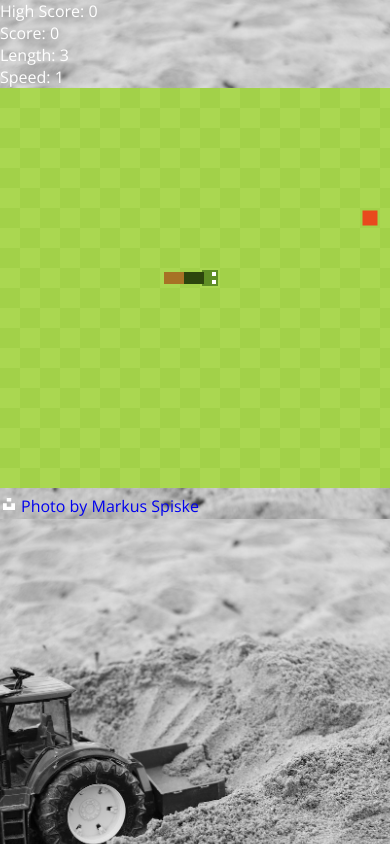
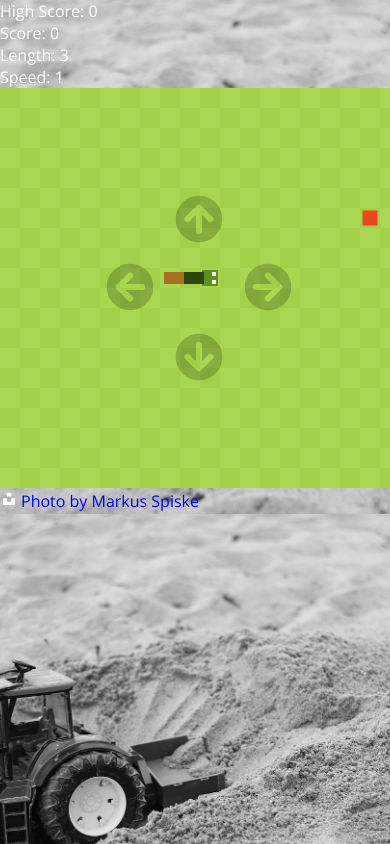
Before and after one commit to dannemanne/viklund-dev-next, a Next.js app: page /snok in a window 390 px wide. Built offline with nearby package versions, Linux system fonts and the light colour scheme.

Commit message:
Add button controls for mobile ux

```diff
--- a/components/SnokGame/index.js
+++ b/components/SnokGame/index.js
@@ -185,7 +185,7 @@ const eatTarget = (snake, target) => {
   return snake[0][0] == target[0] && snake[0][1] == target[1];
 };
 
-const handleKeyDown = ({ dir, setDir, speed, setSpeed, hasChangedDir, setHasChangedDir }, e) => {
+const handleKeyDown = (props, e) => {
   const newDir = {
     'ArrowLeft':  [-1, 0],
     'ArrowUp':    [0, -1],
@@ -197,9 +197,10 @@ const handleKeyDown = ({ dir, setDir, speed, setSpeed, hasChangedDir, setHasChan
     'KeyS':       [0, 1],
   }[e.code];
 
-  if (!newDir)
-    return;
+  newDir && directionPressed(props, newDir);
+}
 
+const directionPressed = ({ dir, setDir, speed, setSpeed, hasChangedDir, setHasChangedDir }, newDir) => {
   const [x,y] = dir;
   const cx = x + newDir[0];
   const cy = y + newDir[1];
@@ -216,10 +217,11 @@ const handleKeyDown = ({ dir, setDir, speed, setSpeed, hasChangedDir, setHasChan
     setDir(newDir);
     setHasChangedDir(true);
   }
-}
+};
 
 const SnokGame = (props) => {
   const {
+    ctrlRef,
     onGameOver,
     onGameUpdate,
     onStarted = null,
@@ -239,6 +241,19 @@ const SnokGame = (props) => {
   const canvasRef = useRef(null);
   const eventRef = useRef(null);
 
+  const directionProps = { dir, setDir, speed, setSpeed, hasChangedDir, setHasChangedDir };
+
+  useEffect(() => {
+    if (ctrlRef) {
+      ctrlRef.current = {
+        left:   directionPressed.bind(null, directionProps, [-1, 0]),
+        up:     directionPressed.bind(null, directionProps, [0, -1]),
+        right:  directionPressed.bind(null, directionProps, [1, 0]),
+        down:   directionPressed.bind(null, directionProps, [0, 1]),
+      };
+    }
+  }, [ctrlRef, dir, setDir, speed, setSpeed, hasChangedDir, setHasChangedDir]);
+
   useEffect(() => {
     if (!gameRunning && start) {
       setScore(0);
@@ -253,7 +268,7 @@ const SnokGame = (props) => {
   }, [start, gameRunning, onStarted]);
 
   useEffect(() => {
-    eventRef.current = handleKeyDown.bind(null, { dir, setDir, speed, setSpeed, hasChangedDir, setHasChangedDir });
+    eventRef.current = handleKeyDown.bind(null, directionProps);
     document.addEventListener('keydown', eventRef.current)
     return () => document.removeEventListener('keydown', eventRef.current);
   }, [dir, speed, hasChangedDir]);
--- a/pages/snok.js
+++ b/pages/snok.js
@@ -1,4 +1,4 @@
-import React, { useCallback, useState } from 'react';
+import React, { useCallback, useRef, useState } from 'react';
 
 import Layout from "../components/Layout";
 import SnokGame from "../components/SnokGame"
@@ -23,6 +23,13 @@ const Index = (props) => {
 
   const handleStarted = useCallback(() => setStart(false), []);
 
+  const ctrlRef = useRef(null);
+
+  const handleClickLeft   = useCallback(() => ctrlRef.current && ctrlRef.current.left(), [ctrlRef]);
+  const handleClickUp     = useCallback(() => ctrlRef.current && ctrlRef.current.up(), [ctrlRef]);
+  const handleClickRight  = useCallback(() => ctrlRef.current && ctrlRef.current.right(), [ctrlRef]);
+  const handleClickDown   = useCallback(() => ctrlRef.current && ctrlRef.current.down(), [ctrlRef]);
+
   return (
     <Layout
       description={'Snok (a type of snake in Sweden) is my take on the classical mobile game Snake'}
@@ -34,12 +41,43 @@ const Index = (props) => {
         <div>Length: {length}</div>
         <div>Speed: {speed}</div>
       </div>
+      <div style={{position: 'relative', height: '400px', width: '400px'}}>
         <SnokGame
+          ctrlRef={ctrlRef}
           onGameOver={handleGameOver}
           onGameUpdate={handleGameUpdate}
           onStarted={handleStarted}
           start={start}
         />
+
+        <button
+          onClick={handleClickLeft}
+          style={{position: 'absolute', left: '100px', top: '172px', background: 'none', border: 'none', fontSize: '3rem', color: 'rgba(0,0,0,0.2)'}}
+        >
+          <i className="fa fa-arrow-circle-left"/>
+        </button>
+
+        <button
+          onClick={handleClickUp}
+          style={{position: 'absolute', left: '169px', top: '104px', background: 'none', border: 'none', fontSize: '3rem', color: 'rgba(0,0,0,0.2)'}}
+        >
+          <i className="fa fa-arrow-circle-up"/>
+        </button>
+
+        <button
+          onClick={handleClickRight}
+          style={{position: 'absolute', left: '238px', top: '172px', background: 'none', border: 'none', fontSize: '3rem', color: 'rgba(0,0,0,0.2)'}}
+        >
+          <i className="fa fa-arrow-circle-right"/>
+        </button>
+
+        <button
+          onClick={handleClickDown}
+          style={{position: 'absolute', left: '169px', top: '242px', background: 'none', border: 'none', fontSize: '3rem', color: 'rgba(0,0,0,0.2)'}}
+        >
+          <i className="fa fa-arrow-circle-down"/>
+        </button>
+      </div>
     </Layout>
   );
 };
```
Lines whose indentation alone changed are shown as unchanged.
